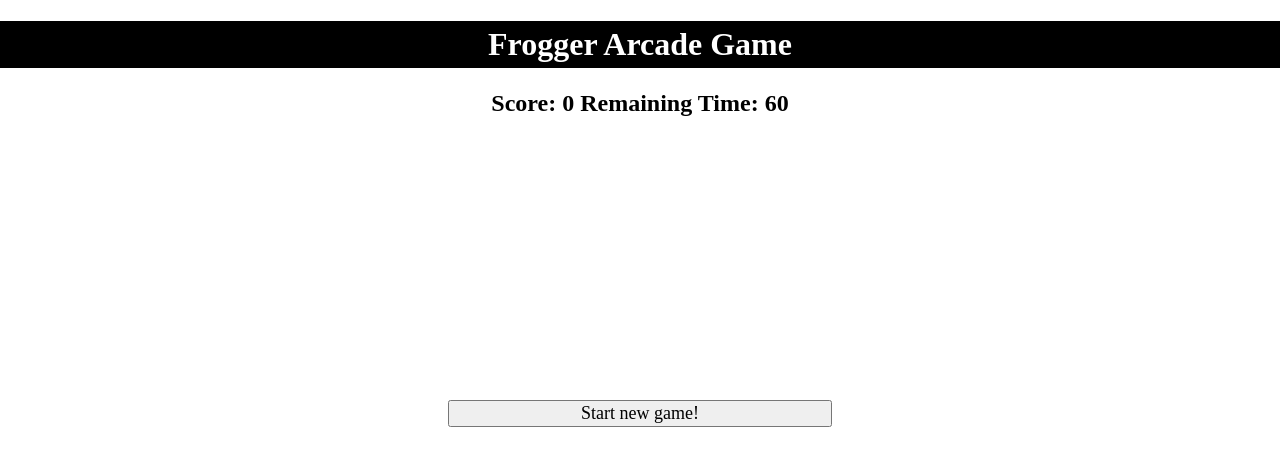
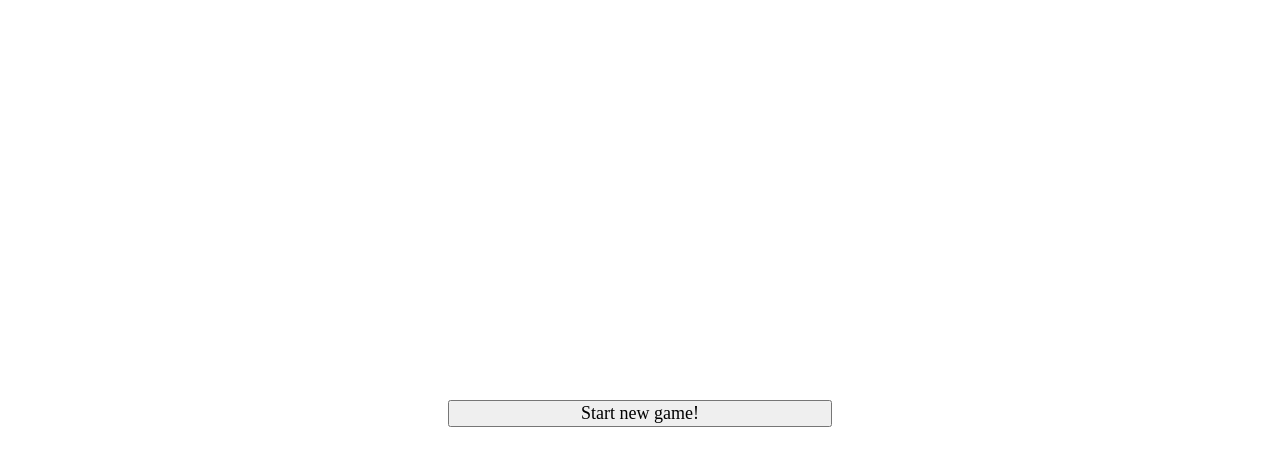
Before and after one commit to mrrockabilly/Bug-Crossing, a plain HTML site: page index.html in a window 1280 px wide. Drawn offline with Linux system fonts and the light colour scheme; a web font is replaced by a local one.

Commit message:
add css styling to start page.

```diff
--- a/css/style.css
+++ b/css/style.css
@@ -32,3 +32,11 @@ a {
 	text-align: center;
 	font-size: 18px;
 }
+
+#startScreen {
+  position: absolute;
+	top: 0%;
+  height: 100%;
+  width: 100%;
+  background-color: white;
+}
--- a/js/engine.js
+++ b/js/engine.js
@@ -101,6 +101,7 @@ var Engine = (function(global) {
     function start() {
         init();
         setTimeout(function(){ stop(); }, GAME_DURATION);
+
     }
 
     // This it the kickoff function that starts the game when game start button is clicked
```
